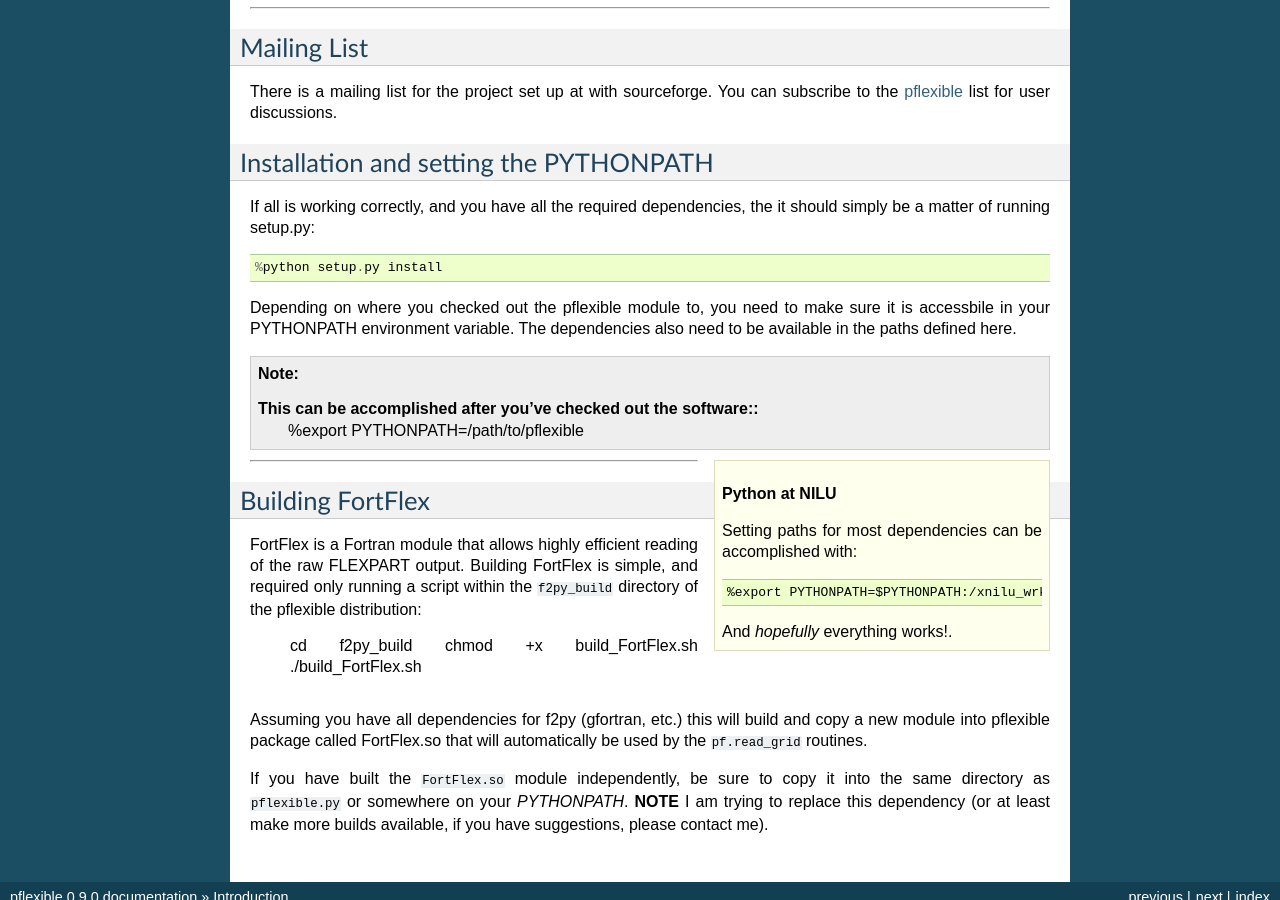
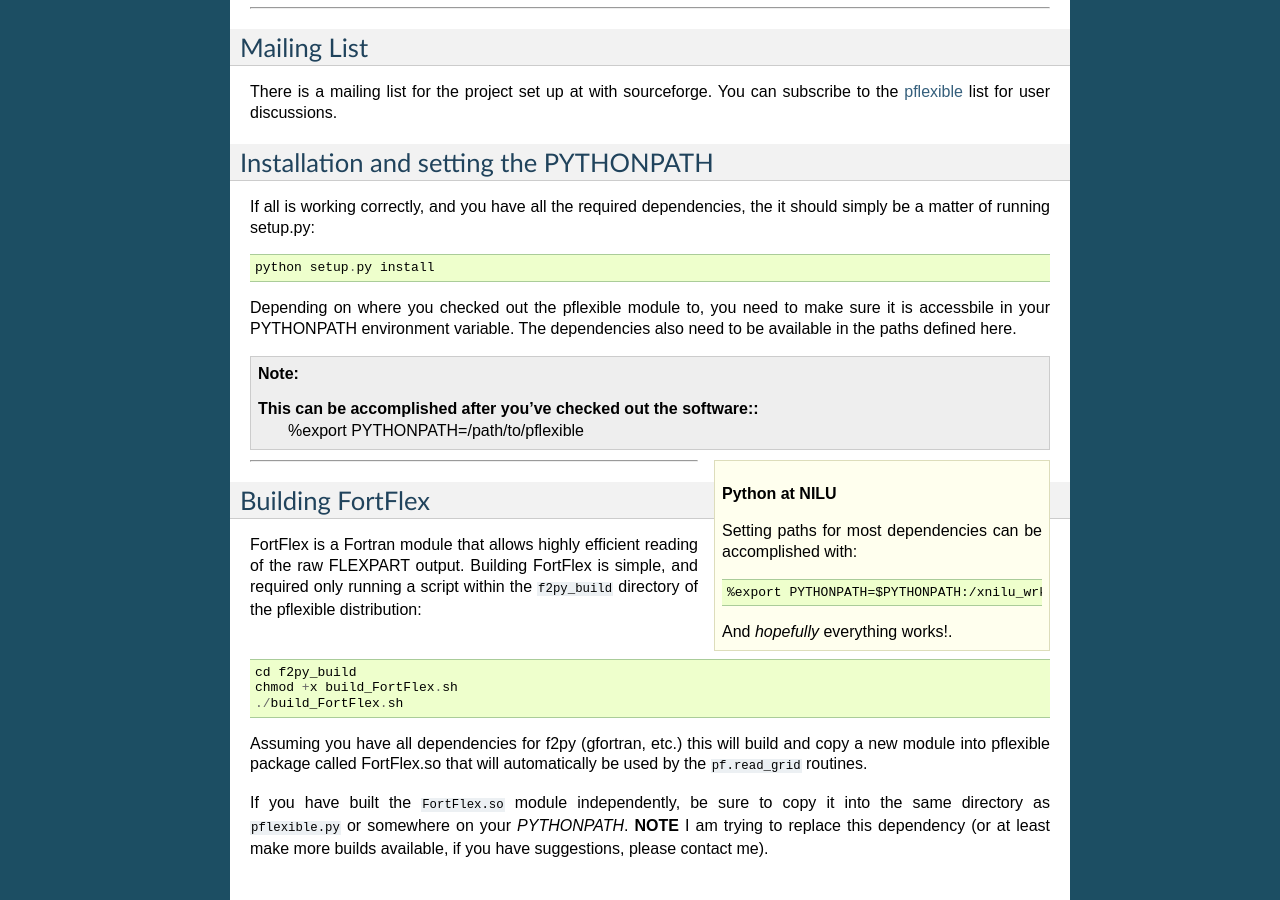
Before and after one commit to spectraphilic/reflexible, a Sphinx documentation site: the page built from doc/source/introduction.rst, in a window 1280 px wide and 900 px high, scrolled down 810 px. Built offline with Sphinx 7.4.7, drawn with Linux system fonts in a browser that asks for light colours; formulas are drawn with MathJax 3.

```diff
--- a/doc/source/introduction.rst
+++ b/doc/source/introduction.rst
@@ -77,7 +77,7 @@ Installation and setting the PYTHONPATH
 If all is working correctly, and you have all the required dependencies, the it
 should simply be a matter of running setup.py::
 
-    %python setup.py install
+    python setup.py install
 
 
 Depending on where you checked out the pflexible module to, you need to make
@@ -105,7 +105,7 @@ Building FortFlex
 
 FortFlex is a Fortran module that allows highly efficient reading of the raw FLEXPART output.
 Building FortFlex is simple, and required only running a script within the ``f2py_build`` directory of
-the pflexible distribution:
+the pflexible distribution::
 
     cd f2py_build
     chmod +x build_FortFlex.sh
```
